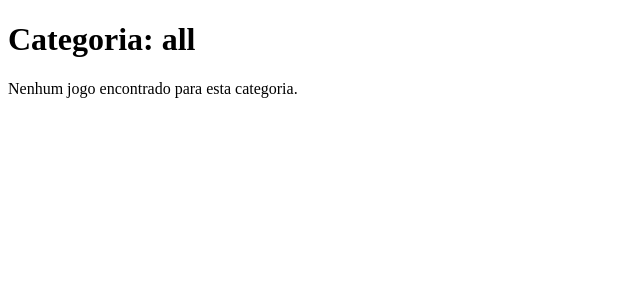
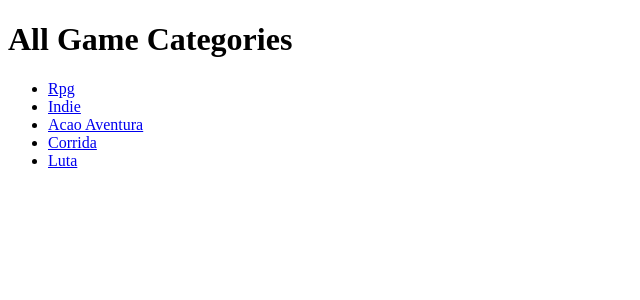
Before and after one commit to DavidOliveira2678/Musindie, a Flask app: page /category/all in a window 1280 px wide. Shown: the top 300 px of the page, without its empty margins (0-640 px from the left). Run offline with Flask 3, Linux system fonts and the light colour scheme.

Commit message:
criado nova rota
criado a nova rota de listagem de todas as categorias.

```diff
--- a/routes.py
+++ b/routes.py
@@ -19,13 +19,14 @@ games_categories = {
 
 ## Rota Categoria de jogo
 @app.route("/category/<nome>")
-
 def game_category(nome):
    games_list = games_categories.get(nome , [])
    return render_template("category.html", categoria=nome , games=games_list)
 
+@app.route("/category/all")
 def all_categories():
-    return "" // TODO  #retornar todas as categorias
+  category_list = list(games_categories.keys())
+  return render_template('all_categories.html', categories=category_list)
 
 
 ## Rota Blog
--- /dev/null
+++ b/templates/all_categories.html
@@ -0,0 +1,21 @@
+<!DOCTYPE html>
+<html lang="pt-BR">
+<head>
+    <meta charset="UTF-8">
+    <title>All Categories</title>
+    </head>
+<body>
+    <h1>All Game Categories</h1>
+
+    <ul>
+        {% for category in categories %}
+            <li>
+                <a href="{{ url_for('game_category', nome=category) }}">
+                    {{ category.replace('-', ' ').title() }}
+                </a>
+            </li>
+        {% endfor %}
+        </ul>
+
+</body>
+</html>
--- a/templates/category.html
+++ b/templates/category.html
@@ -3,11 +3,11 @@
 <head>
     <meta charset="UTF-8">
     <meta name="viewport" content="width=device-width, initial-scale=1.0">
-    <title>Jogos {{ categoria }}</title>
+    <title>Jogos {{ category }}</title>
 </head>
 
 <body>
-    <h1>Categoria: {{ categoria }}</h1>
+    <h1>Categoria: {{ category }}</h1>
 
     <ul>
         {% for game in games %}
```
